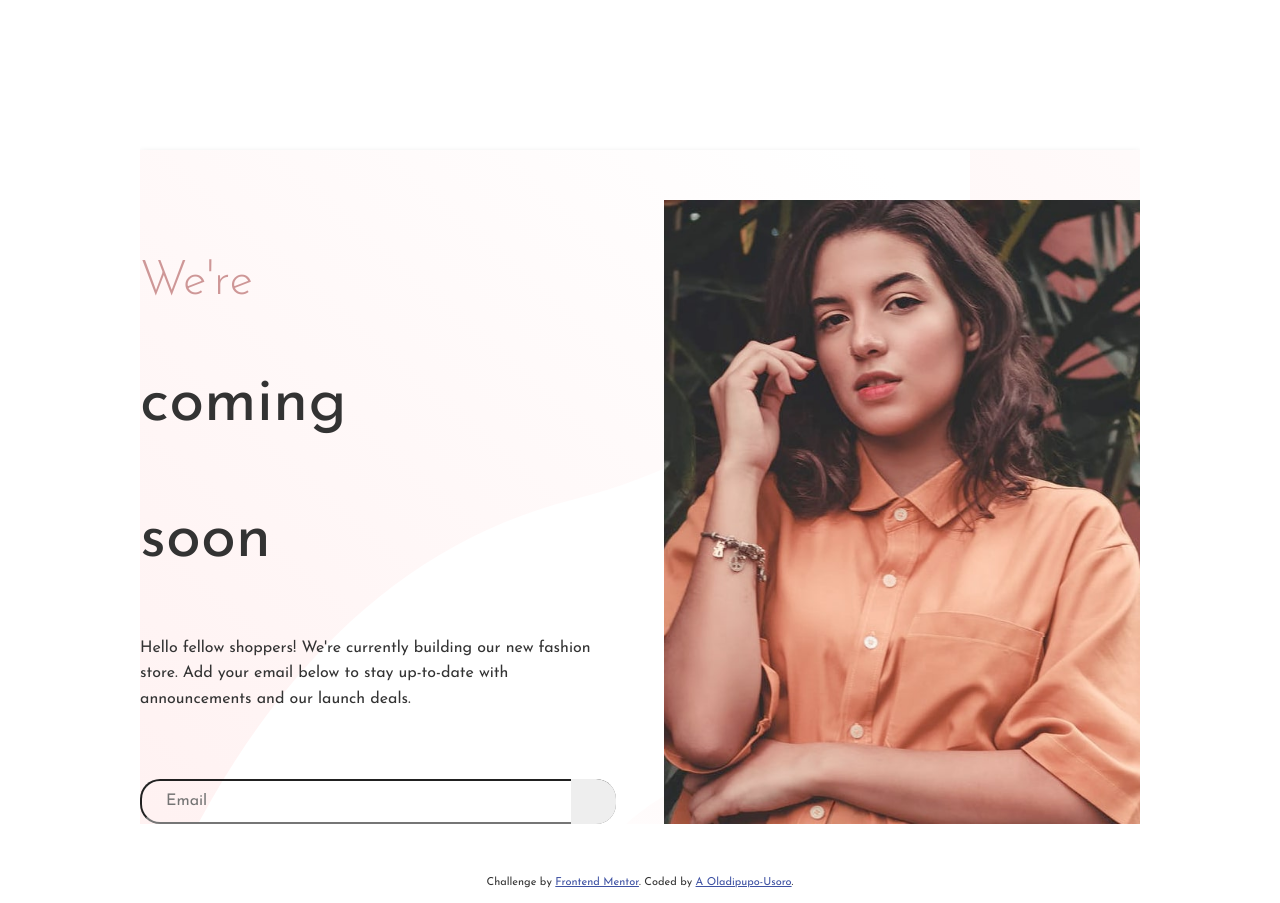
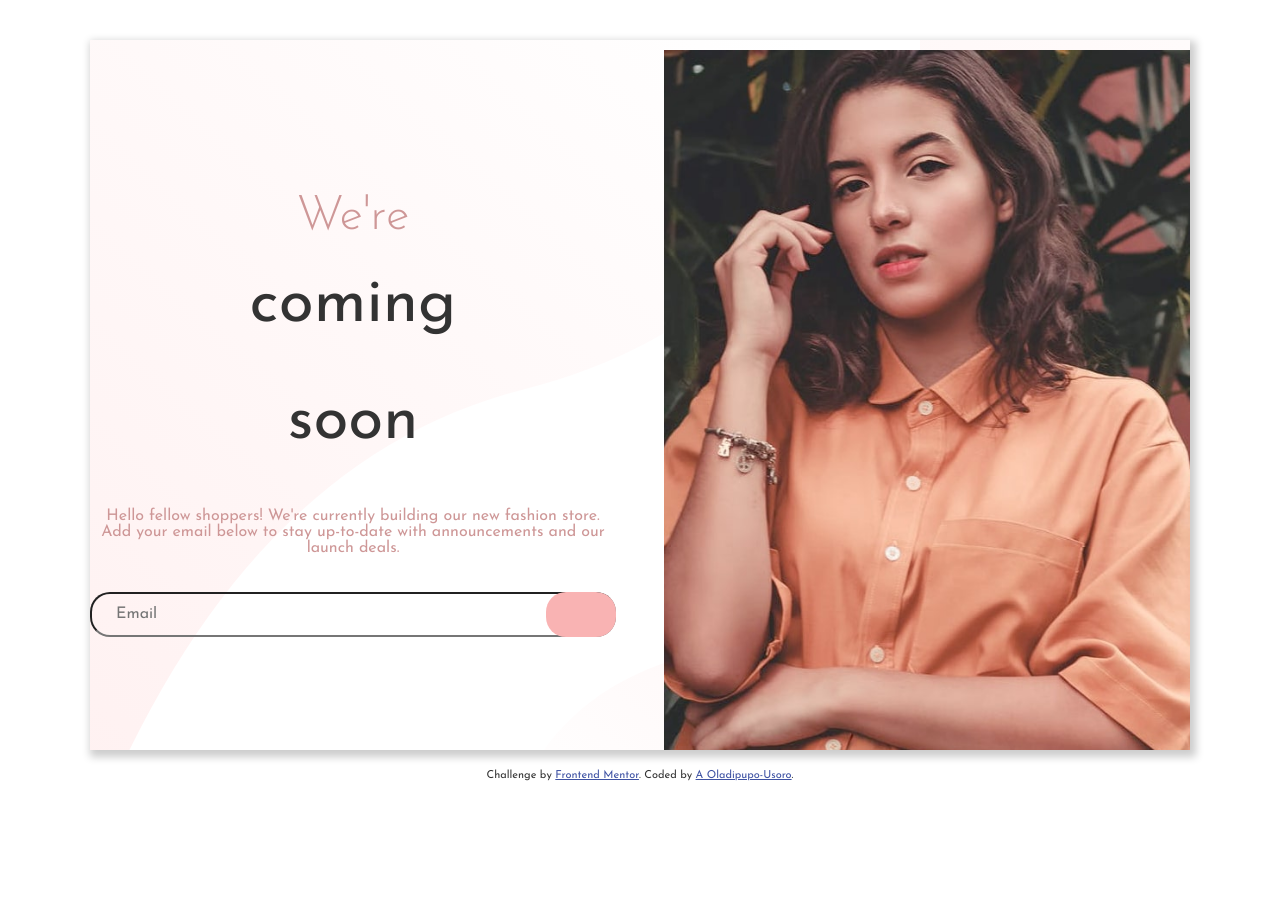
Before and after one commit to nucternal18/base-apparel-comming-soon-master, a plain HTML site: page index.html in a window 1280 px wide. After the commit the page ends 800 px from the top, so only its background shows below. Drawn offline with Linux system fonts and the light colour scheme.

Commit message:
made changes to style sheet

```diff
--- a/index.html
+++ b/index.html
@@ -17,9 +17,8 @@
   </style>
 </head>
 <body>
-  <section class="container">
-    <div class="section-a">
-        <div>
+  <div class="container">
+    <div class="container-inner-one">
               <h1>We're</h1>
               <h2>coming</h2>
               <h2>soon</h2>
@@ -40,7 +39,6 @@
     </div>
     <img src="images/hero-desktop.jpg" alt="showcase">
   </div>
-  </section>
 
   <footer>
     <p class="attribution">
--- a/style.css
+++ b/style.css
@@ -2,43 +2,38 @@
     --primary-color1: hsl(0, 36%, 70%);
     --primary-color2: hsl(0, 93%, 68%);
     --primary-color3: hsl(0, 50%, 98%);
+    --primary-color4: hsl(0, 86%, 84%);
     --neutral-color: hsl(0, 6%, 24%);
 }
 
 * {
     box-sizing: border-box;
-    margin-top: 50px;
+    margin-top: 20px;
 }
 
 body {
     font-family: 'Josefin sans', sans-serif;
     background: #fff;
-    line-height: 1.6;
     color: #333;
     Font-size: 16px
 }
 
-h1, h2, h3, h4 {
-    line-height: 1.3;
-}
 
-img {
+.container img {
     width: 100%;
+    height: 100%;
+
 }
 
 .container {
-    max-width: 1000px;
+    background: url('images/bg-pattern-desktop.svg');
+    box-shadow: 3px 4px 8px 3px rgba(0,0,0,0.2);
+    transition: 0.3s;
+    top: 0;
+    left: 0;
+    max-width: 1100px;
     margin: auto;
     overflow: hidden;
-}
-
-.section-a {
-    background: url('images/bg-pattern-desktop.svg');
-    box-shadow: 0 4px 8px 0 rgba(0,0,0,0.2);
-    transition: 0.3s;
-}
-
-.container .section-a  {
     display: grid;
     grid-template-columns: repeat(2, 1fr);
     grid-gap: 3rem;
@@ -46,18 +41,23 @@ img {
     justify-content: center;
 }
 
-.container h1 {
+.container .container-inner-one {
+    text-align: center;
+    justify-content: center
+}
+
+.container .container-inner-one h1 {
     font-size: 3rem;
     font-weight: 200;
     color: var(--primary-color1);
 }
-.container h2 {
+.container .container-inner-one h2 {
     font-size: 4rem;
     font-weight: 400;
 }
 
-.container p {
-    margin: 1rem 0;
+.container .container-inner-one p {
+    color: var(--primary-color1);
 }
 
 /* Email Form */
@@ -88,24 +88,24 @@ img {
     position: absolute;
     top: 0;
     right: 0;
-    width: 45px;
+    width: 70px;
     height: 45px;
-    background-color: #eee;
+    background-color: var(--primary-color4);
     font-size: 1rem;
     text-align: center;
     margin: 0;
     padding: 0;
     outline: 0;
     border: 0;
-    color: #333;
+    color: #fff;
     cursor: pointer;
-    border-radius: 0 20px 20px 0;
+    border-radius: 20px 20px 20px 20px;
 }
 /* Utilities */
 
 .btn {
     display: inline-block;
-    background: var(--primary-color1);
+    background: var(--primary-color3);
     color: #fff;
     padding: 0.8rem 1.5rem;
     border: none;
@@ -115,17 +115,9 @@ img {
 }
 
 .btn:hover {
-    background: var(--primary-color2);
+    background: var(--primary-color3);
 }
 
-.overlay {
-    position: absolute;
-    top: 0;
-    left: 0;
-    height: 100%;
-    width: 100%;
-    background-color: var(--overlay-color)
-}
 
 @media(max-width: 700px) {
     * {
```
Lines whose indentation alone changed are shown as unchanged.
